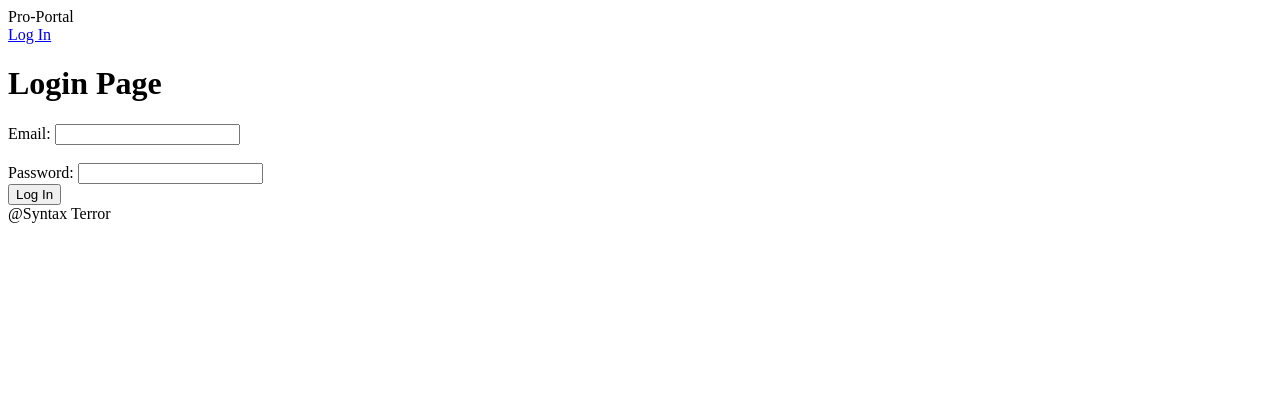
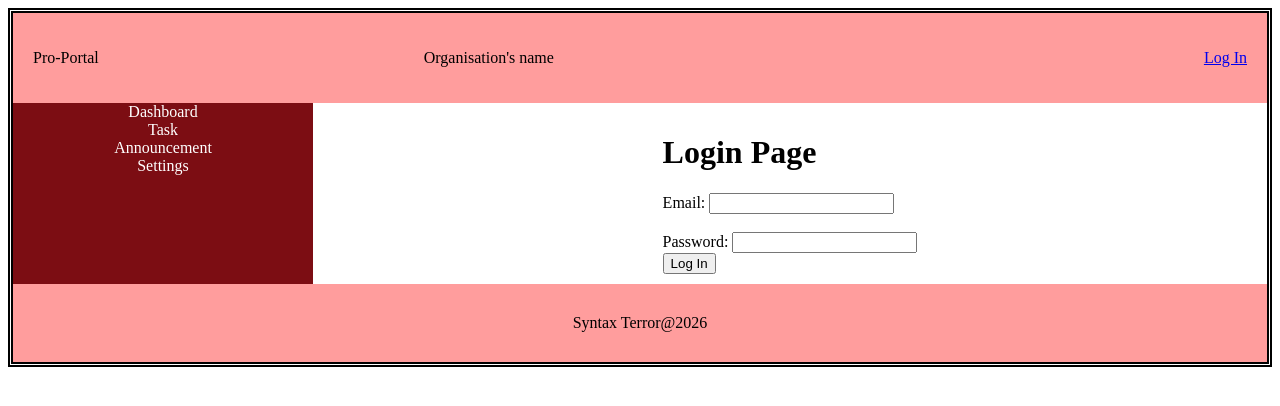
Before and after one commit to PutraDanialzul/pro-portal, a Next.js app: page /login in a window 1280 px wide. Shown: the top 406 px of the page. Built offline with nearby package versions, Linux system fonts and the light colour scheme; no server answers.

Commit message:
Add a huge incomplete update.
Added some colors.
Set up sidebar.
Set up styles for header and footer.
Added announcement page.
Set up the database.

```diff
--- a/app/globals.css
+++ b/app/globals.css
@@ -0,0 +1,50 @@
+#nav-bar{
+    grid-area: 'nav';
+    display: grid;
+    right: 0px;
+    margin-left: auto;
+}
+
+#main-logo{
+    grid-area: 'logo'
+}
+
+#main-header{
+    display: grid;
+    grid:
+    'logo org nav';
+    padding: 20px;
+    background-color: #FF9D9D;
+}
+
+#org-name{
+    grid-area: "org"
+}
+
+#main{
+    margin: 10px;
+    grid-area: 'main'
+}
+
+#content{
+    display: grid;
+    grid:
+    'sidebar main';
+}
+
+#footer{
+    padding: 30px;
+    grid-area: 'footer';
+    text-align: center;
+    background-color: #FF9D9D;
+}
+
+#log-in-link{
+    margin-top: auto;
+    margin-bottom: auto;
+    margin-left: auto;
+}
+
+body{
+    border: double 5px black;
+}
--- a/app/layout.tsx
+++ b/app/layout.tsx
@@ -1,4 +1,5 @@
 import NavigationBar from "../components/layout/navigation-bar";
+import Sidebar from "../components/layout/sidebar";
 import "./globals.css"
 import { Metadata } from "next";
 
@@ -15,11 +16,15 @@ export default function Layout({children}: {children: React.ReactNode}){
     <html lang="en">
         <body>
             <header id="main-header">
-                Pro-Portal
+                <p id="main-logo">Pro-Portal</p>
+                <p id="org-name">Organisation's name</p>
                 <NavigationBar></NavigationBar>
             </header>
-            {children}
-            <footer id="footer">@Syntax Terror</footer>
+            <div id="content">
+                <Sidebar></Sidebar>
+                <div id="main">{children}</div>
+            </div>
+            <footer id="footer">Syntax Terror@2026</footer>
         </body>
     </html>
     );
--- a/app/profile-settings/page.tsx
+++ b/app/profile-settings/page.tsx
@@ -16,7 +16,7 @@ export default function ProfileSettingPage(){
         const displayName = formData.get("display-name");
         const user = await supabaseClient.auth.getUser();
         if(user.data.user){
-            const upsert = await supabaseClient.from("user_profiles").upsert({user_id: user.data.user.id, display_name: displayName});
+            const upsert = await supabaseClient.from("membership").upsert({user_id: user.data.user.id, display_name: displayName});
             if(upsert.error){
                 console.error("Error: "+upsert.error.message);
             }
--- a/components/layout/navigation-bar.tsx
+++ b/components/layout/navigation-bar.tsx
@@ -28,14 +28,13 @@ export default function NavigationBar(){
     }, [router, pathname]);
 
     if(user) return (
-        <nav>
-            <a href="/profile-settings">Settings</a>
+        <nav id="nav-bar">
             <button id="sign-out-button" onClick={signOut}>Sign Out</button>
         </nav>
     );
     else return (
-        <nav>
-            <a href="/login">Log In</a>
+        <nav id="nav-bar">
+            <a id="log-in-link" href="/login">Log In</a>
         </nav>
     );
 }
--- /dev/null
+++ b/components/layout/sidebar-style.css
@@ -0,0 +1,17 @@
+#sidebar{
+    background-color: #7c0d13;
+    grid-area: 'sidebar';
+    display: block;
+    text-align: center;
+    width: 300px;
+}
+
+#sidebar a{
+    display: block;
+    text-decoration: none;
+    color: white;
+}
+
+#sidebar a:hover{
+    background: #AC3D43;
+}
--- /dev/null
+++ b/components/layout/sidebar.tsx
@@ -0,0 +1,12 @@
+import "./sidebar-style.css"
+
+export default function Sidebar(){
+    return (
+        <nav id="sidebar">
+            <a href="/dashboard">Dashboard</a>
+            <a href="/task">Task</a>
+            <a href="/announcement">Announcement</a>
+            <a href="/profile-settings">Settings</a>
+        </nav>
+    );
+}
```
Also changed, not shown: app/announcement/announcement-style.css (added, +56 -0 lines), app/announcement/create/page.tsx (added, +23 -0 lines), app/announcement/page.tsx (added, +39 -0 lines), app/dashboard/page.tsx (+12 -5 lines), app/organisation/page.tsx (added, +10 -0 lines), app/task/page.tsx (added, +8 -0 lines).
